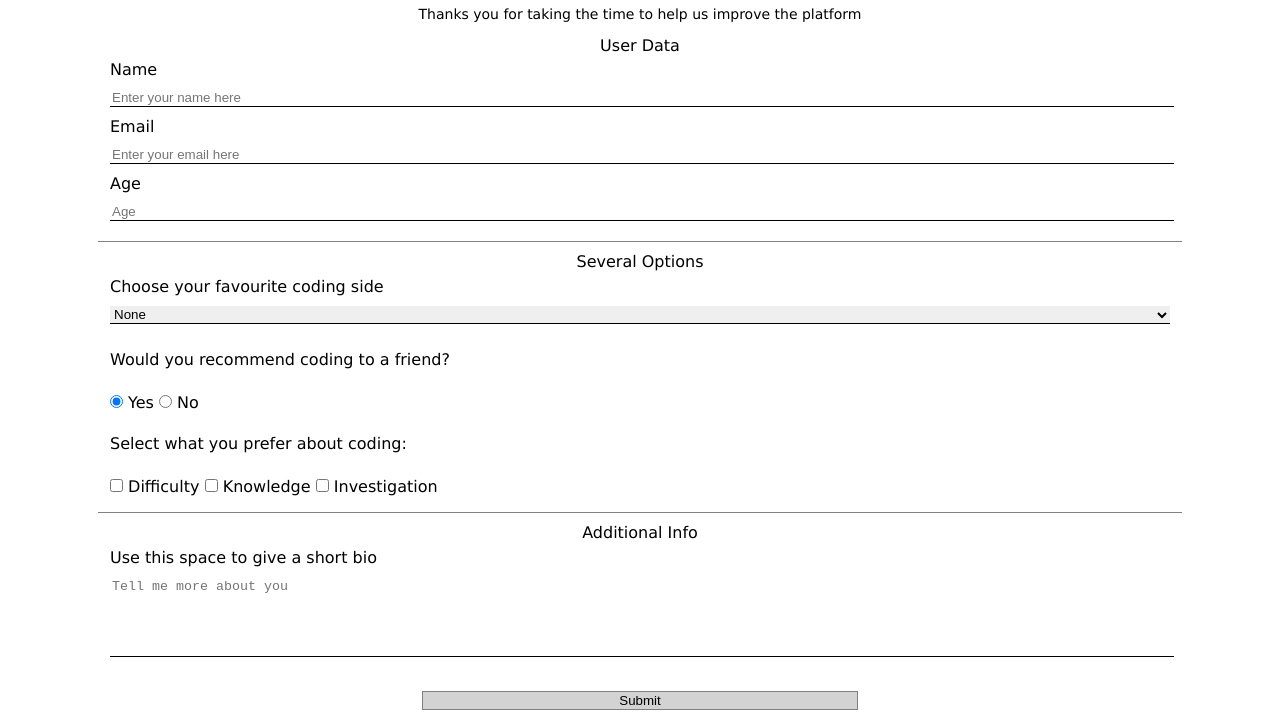
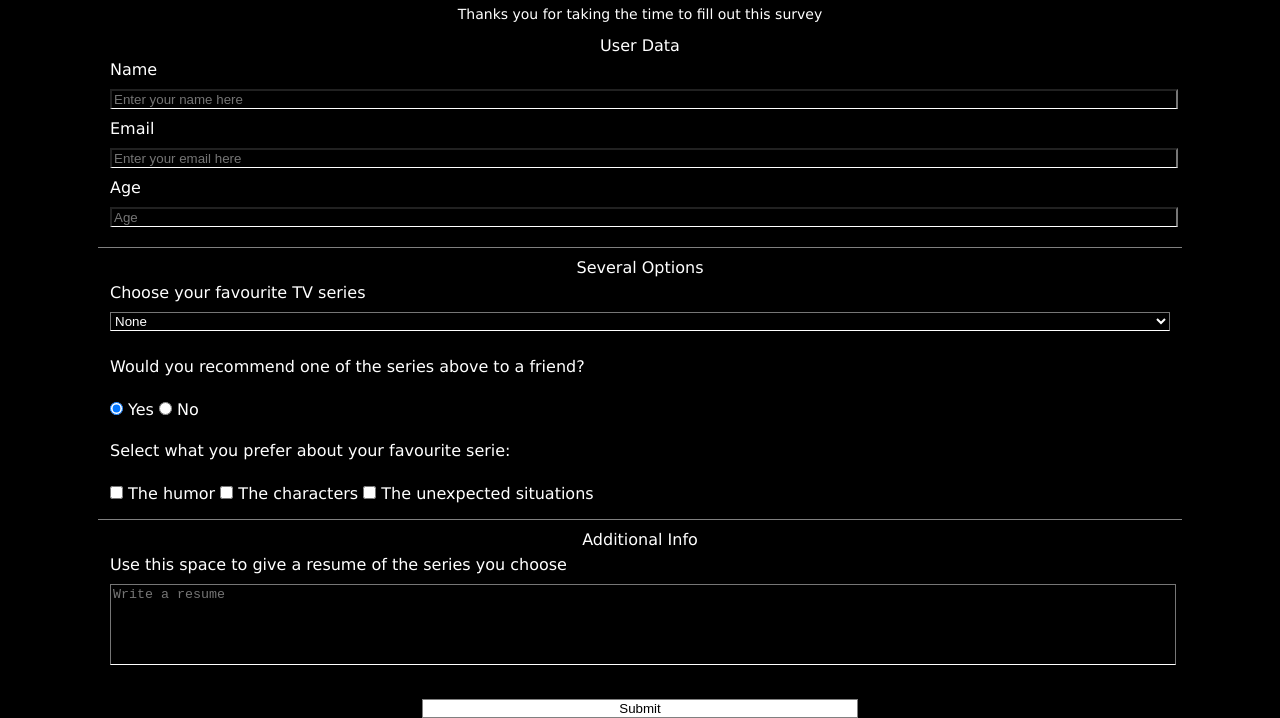
Before and after one commit to ManuelMolinaAbad/Survey-Form-freeCodeCamp, a plain HTML site: page index.html in a window 1280 px wide. Shown: the part 85-803 px from the top of the page. Drawn offline with Linux system fonts and the light colour scheme.

Commit message:
format style changes / content and css changes

```diff
--- a/index.html
+++ b/index.html
@@ -1,44 +1,52 @@
 <!DOCTYPE html>
 <html lang="en">
+
 <head>
   <meta charset="utf-8">
   <meta name="viewport" content="width=device-width, initial-scale=1.0">
   <link rel="stylesheet" href="styles.css">
   <title>Survey Form</title>
 </head>
+
 <body>
-    <h1 id="title">freeCodeCamp Survey Form</h1>
-    <p id="description">Thanks you for taking the time to help us improve the platform</p>
+  <h1 id="title">Survey Form</h1>
+  <p id="description">Thanks you for taking the time to fill out this survey</p>
   <form id="survey-form">
     <fieldset>
       <legend>User Data</legend>
-        <label for="name" id="name-label">Name <input id="name" type="text" required placeholder="Enter your name here"></label>
-      <label for="email" id="email-label">Email <input id="email" type="email" required placeholder="Enter your email here"></label>
-      <label for="number" id="number-label">Age <input id="number" type="number" required placeholder="Age" min="13" max="120"></label>
+      <label for="name" id="name-label">Name <input id="name" type="text" required
+          placeholder="Enter your name here"></label>
+      <label for="email" id="email-label">Email <input id="email" type="email" required
+          placeholder="Enter your email here"></label>
+      <label for="number" id="number-label">Age <input id="number" type="number" required placeholder="Age" min="13"
+          max="120"></label>
     </fieldset>
     <fieldset>
       <legend>Several Options</legend>
-        <label for="dropdown"> Choose your favourite coding side
-          <select name="side" id="dropdown" required>
+      <label for="dropdown"> Choose your favourite TV series
+        <select name="series" id="dropdown" required>
           <option value="">None</option>
-            <option value="front">Front-End</option>
-            <option value="back">Back-End</option>
+          <option value="simpsons">The Simpsons</option>
+          <option value="family_guy">Family Guy</option>
+          <option value="american_dad">American Dad</option>
         </select>
       </label>
-        <p>Would you recommend coding to a friend?</p>
+      <p>Would you recommend one of the series above to a friend?</p>
       <input type="radio" name="recommend" value="Yes" checked id="yes"><label for="yes"> Yes</label>
       <input type="radio" name="recommend" value="No" id="no"><label for="no"> No</label><br>
-        <p>Select what you prefer about coding:</p>
-        <input type="checkbox" name="difficulty" id="difficulty" value="difficulty"><label for="difficulty"> Difficulty</label>
-        <input type="checkbox" name="knowledge" id="knowledge" value="knowledge"><label for="knowledge"> Knowledge</label>
-        <input type="checkbox" name="investigation" id="investigation" value="investigation"><label for="investigation"> Investigation</label>
+      <p>Select what you prefer about your favourite serie:</p>
+      <input type="checkbox" name="humor" id="humor" value="humor"><label for="humor"> The humor</label>
+      <input type="checkbox" name="characters" id="characters" value="characters"><label for="characters"> The characters</label>
+      <input type="checkbox" name="situations" id="situations" value="situations"><label for="situations"> The unexpected situations</label>
       </label>
     </fieldset>
     <fieldset>
       <legend>Additional Info</legend>
-        <label for="bio">Use this space to give a short bio<textarea rows="5" cols="40" id="bio" placeholder="Tell me more about you"></textarea></label>
+      <label for="resume">Use this space to give a resume of the series you choose<textarea rows="5" cols="40" id="resume"
+          placeholder="Write a resume"></textarea></label>
     </fieldset>
     <input type="submit" value="Submit" id="submit">
   </form>
 </body>
+
 </html>
--- a/styles.css
+++ b/styles.css
@@ -1,57 +1,65 @@
-*{
+* {
   box-sizing: box-content;
 }
 
-  body{
+body {
   font-size: 16px;
   font-family: Verdana, sans-serif;
   margin: auto;
   width: 85%;
   padding-top: 10px;
   min-width: 300px;
+  color: white;
+  background-color: black;
 }
 
-  #title, #description{
+#title,
+#description {
   text-align: center;
 }
 
-  #description{
+#description {
   font-size: 14px;
 }
 
-  fieldset{
+fieldset {
   border: none;
   border-bottom: 1px solid grey;
   margin-bottom: 10px;
 }
 
-  fieldset:last-of-type{
+fieldset:last-of-type {
   border: none;
 }
 
-  legend{
+legend {
   text-align: center;
 }
 
-  input, select, textarea{
+input,
+select,
+textarea {
   width: 100%;
-    border: none;
-    border-bottom: 1px solid black;
+  border-bottom: 1px solid white;
   margin: 10px 0;
+  background-color: black;
+  color: white;
 }
 
-  input[type="radio"], input[type="checkbox"]{
+input[type="radio"],
+input[type="checkbox"] {
   width: unset;
 }
 
-  textarea{
+textarea {
   resize: none;
 }
 
-  input[type="submit"]{
+input[type="submit"] {
   display: block;
   margin: auto;
   border: 1px solid grey;
-    background-color: lightgrey;
+  background-color: white;
+  color: black;
   width: 40%;
 }
```
Lines whose indentation alone changed are shown as unchanged.
